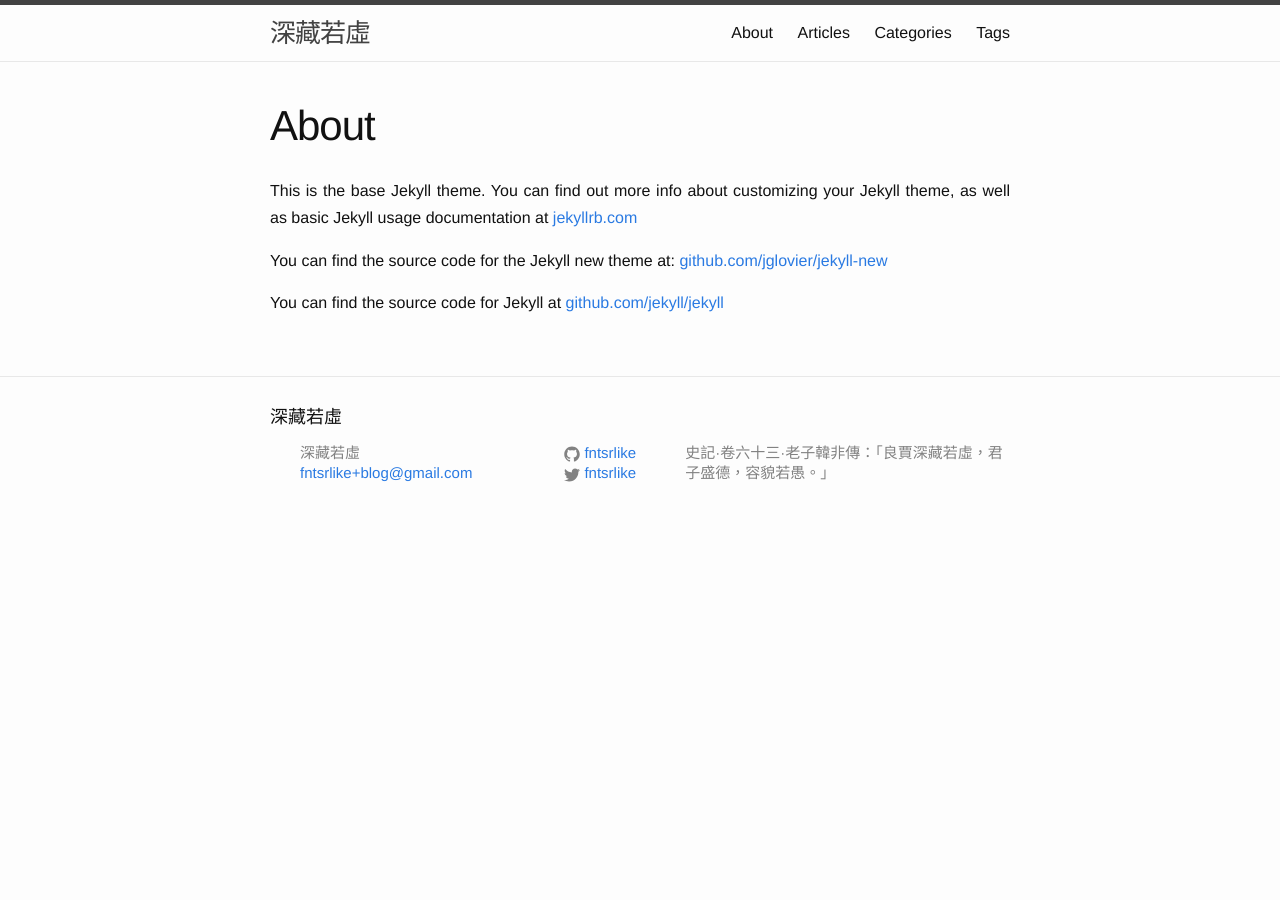
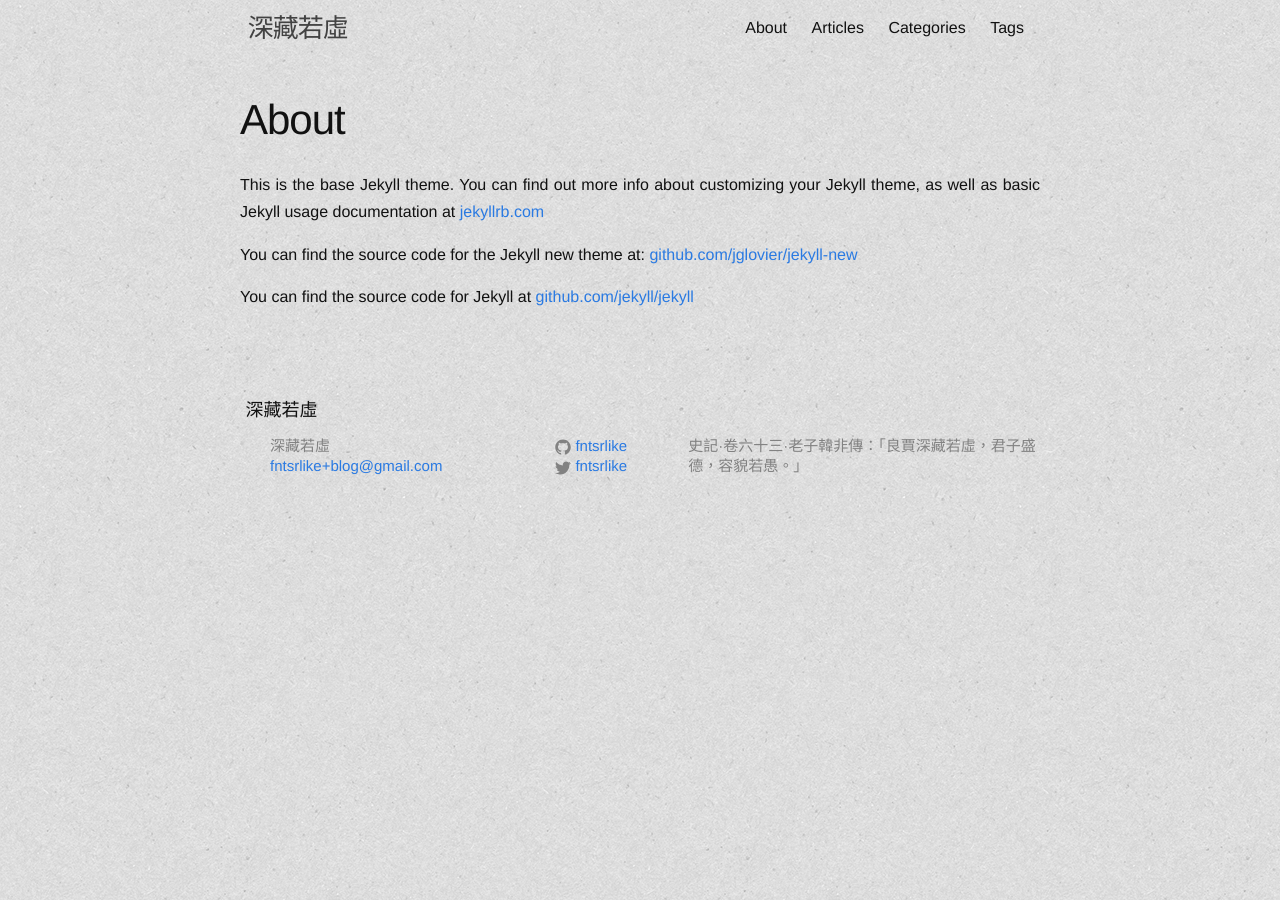
Before and after one commit to fntsrlike/blog-2015, a Jekyll site: the page built from about.md, in a window 1280 px wide. Built offline with Jekyll 4.4.1, drawn with Linux system fonts in a browser that asks for light colours; some web fonts are replaced.

Commit message:
Update index style

```diff
--- a/_sass/_base.scss
+++ b/_sass/_base.scss
@@ -19,6 +19,7 @@
     line-height: $base-line-height;
     font-weight: 300;
     color: $text-color;
+    background-image: url(/images/textured_paper.png);
     background-color: $background-color;
     -webkit-text-size-adjust: 100%;
 }
--- /dev/null
+++ b/_sass/_elements.scss
@@ -0,0 +1,32 @@
+a[rel="full-article"] {
+    background: rgba(219, 219, 219, 0.7);
+    display: inline-block;
+    padding: .4em .8em;
+    margin-right: .5em;
+    text-decoration: none;
+    color: #252525;
+    -webkit-transition: background-color 0.5s;
+    -moz-transition: background-color 0.5s;
+    -o-transition: background-color 0.5s;
+    transition: background-color 0.5s;
+}
+
+
+.column {
+    background: rgba(255,255,255,0.5);
+    margin-bottom: 20px;
+    padding: 5px 30px 20px;
+    box-shadow: silver 0 0 10px;
+    border-radius: 5px;
+
+    h1 {
+        a {
+            color: black;
+            text-decoration: none;
+        }
+    }
+
+    h2 {
+        margin-top: .67em;
+    }
+}
--- a/_sass/_layout.scss
+++ b/_sass/_layout.scss
@@ -2,8 +2,6 @@
  * Site header
  */
 .site-header {
-    border-top: 5px solid $grey-color-dark;
-    border-bottom: 1px solid $grey-color-light;
     min-height: 56px;
 
     // Positioning context for the mobile navigation icon
@@ -16,6 +14,7 @@
     letter-spacing: -1px;
     margin-bottom: 0;
     float: left;
+    padding-left: .3em;
 
     &,
     &:visited {
@@ -26,6 +25,7 @@
 .site-nav {
     float: right;
     line-height: 56px;
+    padding-right: 1em;
 
     .menu-icon {
         display: none;
@@ -92,13 +92,13 @@
  * Site footer
  */
 .site-footer {
-    border-top: 1px solid $grey-color-light;
     padding: $spacing-unit 0;
 }
 
 .footer-heading {
     font-size: 18px;
     margin-bottom: $spacing-unit / 2;
+    padding-left: .3em;
 }
 
 .contact-list,
--- a/_sass/_lists.scss
+++ b/_sass/_lists.scss
@@ -64,3 +64,32 @@
     }
 
 }
+
+.index_posts {
+
+    article {
+        /* padding-bottom: 1em; */
+        margin-top: .3em;
+        position: relative;
+
+        h3 {
+            display: inline;
+            font-weight: normal;
+            font-size: 1em;
+            font-family: 'PT Serif', Georgia, Times, 'Times New Roman', 'Songti SC', '\'Hiragino Mincho ProN\'', serif, Verdana, sans-serif;
+
+            a {
+                color: black;
+            }
+        }
+
+        time {
+            margin-right: .7em;
+        }
+    }
+}
+
+
+.divider {
+    margin-top: 2em;
+}
--- a/css/main.scss
+++ b/css/main.scss
@@ -22,7 +22,7 @@
 $grey-color-dark:  darken($grey-color, 25%);
 
 // Width of the content area
-$content-width:    800px;
+$content-width:    860px;
 
 $on-palm:          600px;
 $on-laptop:        800px;
@@ -50,5 +50,6 @@
         "layout",
         "syntax-highlighting",
         "lists",
+        "elements",
         "Han/han"
 ;
```
Also changed, not shown: _includes/index_posts.html (added, +14 -0 lines), index.html (+33 -16 lines), images/textured_paper.png (added).
